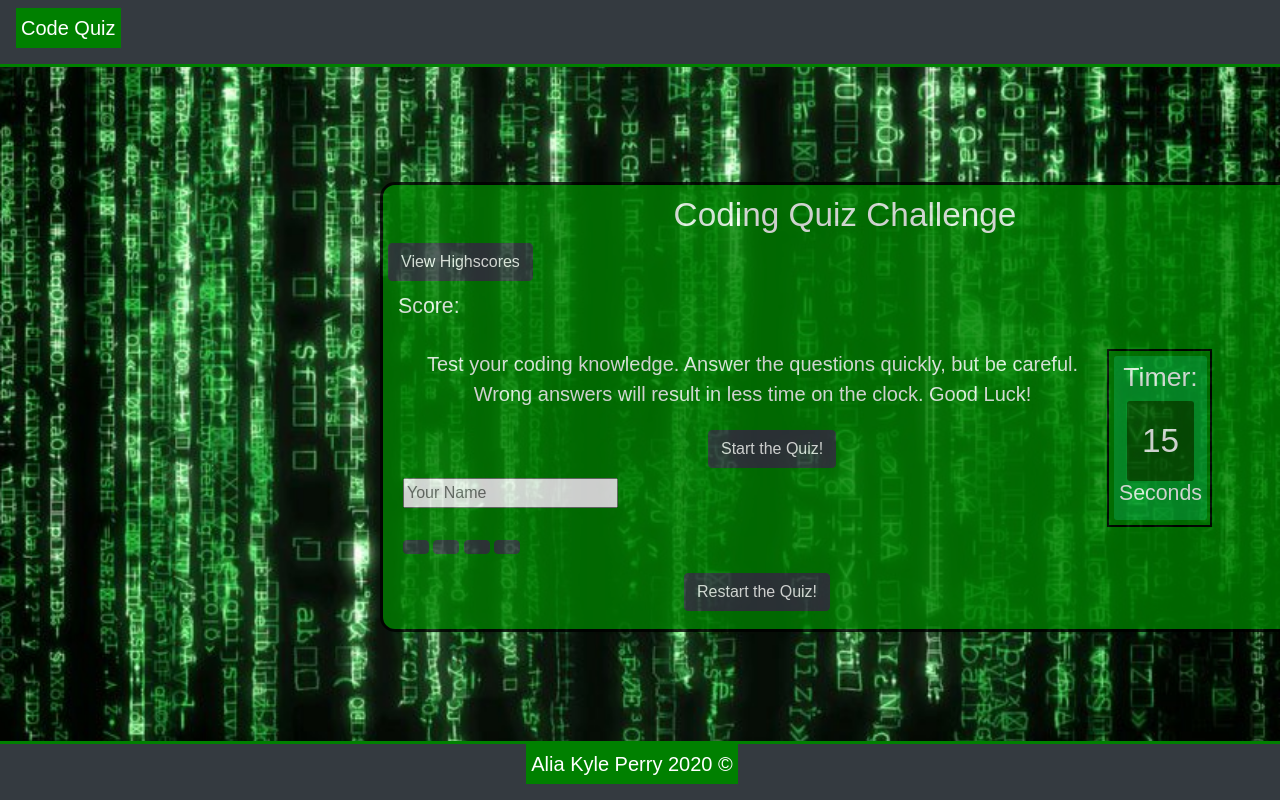
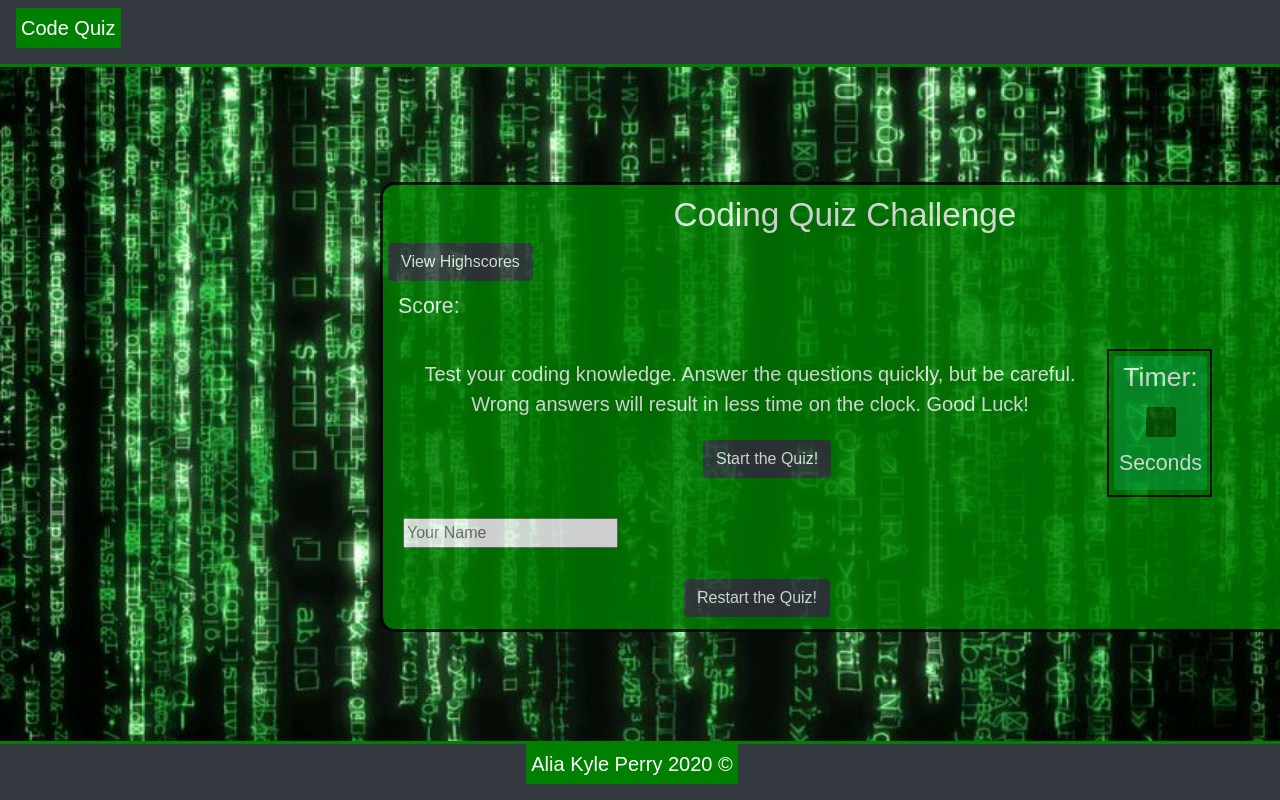
Before and after one commit to K-ai30/code-quiz, a plain HTML site: page index.html in a window 1280 px wide. Shown: the top 800 px of the page. Drawn offline with nearby package versions, Linux system fonts and the light colour scheme; files whose address does not match are found by name.

Commit message:
updated question and button div

```diff
--- a/index.html
+++ b/index.html
@@ -4,13 +4,13 @@
     <meta charset="UTF-8">
     <meta name="viewport" content="width=device-width, initial-scale=1.0">
     <meta http-equiv="X-UA-Compatible" content="ie=edge">
-    <title>Document</title>
+    <title>Code Quiz</title>
     <!-- Bootstrap CSS -->
-    <link rel="stylesheet" href="https://maxcdn.bootstrapcdn.com/bootstrap/4.0.0/css/bootstrap.min.css" integrity="sha384-Gn5384xqQ1aoWXA+058RXPxPg6fy4IWvTNh0E263XmFcJlSAwiGgFAW/dAiS6JXm" crossorigin="anonymous">
+    <link rel="stylesheet" href="https://stackpath.bootstrapcdn.com/bootstrap/4.4.1/css/bootstrap.min.css" integrity="sha384-Vkoo8x4CGsO3+Hhxv8T/Q5PaXtkKtu6ug5TOeNV6gBiFeWPGFN9MuhOf23Q9Ifjh" crossorigin="anonymous">
     <!-- Google APIs -->
     <link href="https://fonts.googleapis.com/css?family=Rubik&display=swap" rel="stylesheet">
-     <!-- External CSS -->
-     <link rel="stylesheet" type="text/css" href="style.css">
+    <!-- External CSS -->
+    <link rel="stylesheet" type="text/css" href="./assets/css/style.css">
 
      <style>
         p {
@@ -41,33 +41,33 @@
             <div>
                 <h6 class="text-white">Timer:</h6>
                 <!-- <p id="Time:"></p> -->
-                <span class="seconds" id="seconds-left">15</span>
+                <span class="seconds" id="seconds-left"></span>
                 <h6 class="smalltext text-white">Seconds</h6>
             </div>
         </div>
 
-        <p id="intro" class="hide">Test your coding knowledge.  Answer the questions quickly, but be careful.  Wrong answers will result in less time on the clock.
-            Good Luck!
-        </p>
-        <div class="row" class="hide">
-            <button id="start" class="btn btn-dark justify-content-center" type="submit">Start the Quiz!</button>
+        <div class="main">
+            <div class="default">
+                <p id="intro">Test your coding knowledge.  Answer the questions quickly, but be careful.  Wrong answers will result in less time on the clock.
+                    Good Luck!
+                </p>
+                <div class="row">
+                    <button id="start" class="btn btn-dark justify-content-center" type="submit">Start the Quiz!</button>
+                </div>
+            </div>
+            <div id="questions"></div>
+            <div class="hide" class="btn btn-dark" id="buttonContainer">
+
+            </div>
         </div>
 
         <div class="highscore">
             <form id="highscore-form">
               <!-- <label for="highscore-text">Add a Todo:</label> -->
-              <input type="text" placeholder="Your Name" id="highscore-text"/>
+              <input type="text" placeholder="Your Name" class="hide" id="highscore-text"/>
             </form>
             <ol id="highscoreList"></ol>
           </div>
-
-
-        <div class="hide" id="buttonContainer">
-            <button id="answer1" class="btn btn-dark justify-content-center" type="submit"></button>
-            <button id="answer2" class="btn btn-dark justify-content-center" type="submit"></button>
-            <button id="answer3" class="btn btn-dark justify-content-center" type="submit"></button>
-            <button id="answer4" class="btn btn-dark justify-content-center" type="submit"></button>
-        </div>
 
         <div class="hide" id="restartButton">
             <button id="restart" class="btn btn-dark justify-content-center" type="submit">Restart the Quiz!</button>
@@ -81,9 +81,10 @@
         <p class="navbar-brand text-white custom-background">Alia Kyle Perry 2020 &copy;</p>
     </footer>
 
-<!-- JavaScript Code -->
-<script src="logic.js"></script>
-<script src="questions.js"></script>
+    <!-- JavaScript Code -->
+<script src="https://code.jquery.com/jquery-3.4.1.slim.min.js" integrity="sha256-pasqAKBDmFT4eHoN2ndd6lN370kFiGUFyTiUHWhU7k8=" crossorigin="anonymous"></script>
+<script src="./assets/javascript/logic.js"></script>
+<script src="./assets/javascript/questions.js"></script>
 <!-- <script src="https://maxcdn.bootstrapcdn.com/bootstrap/4.0.0/js/bootstrap.min.js" integrity="sha384-JZR6Spejh4U02d8jOt6vLEHfe/JQGiRRSQQxSfFWpi1MquVdAyjUar5+76PVCmYl" crossorigin="anonymous"></script> -->
 </body>
 </html>
```
